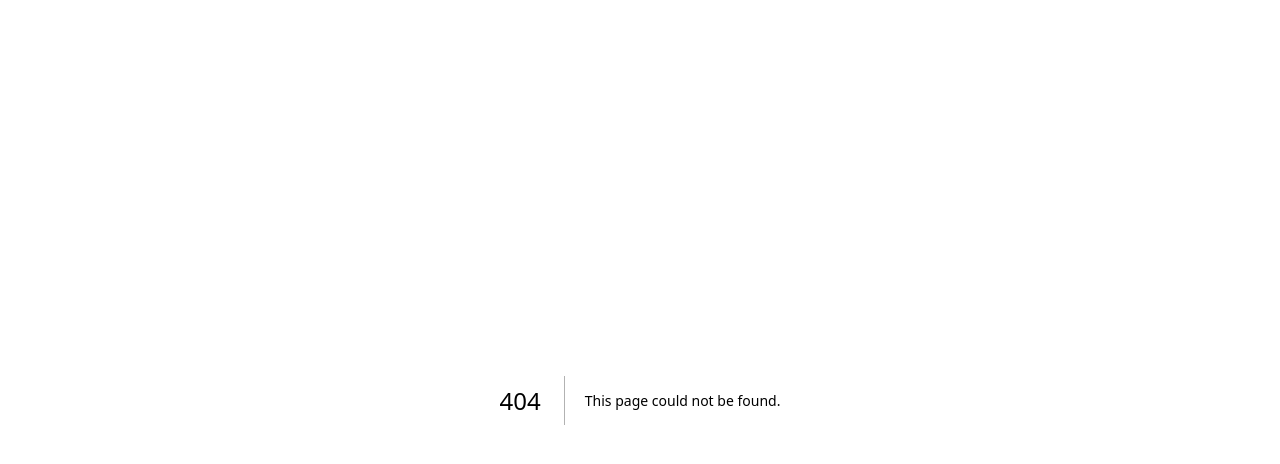
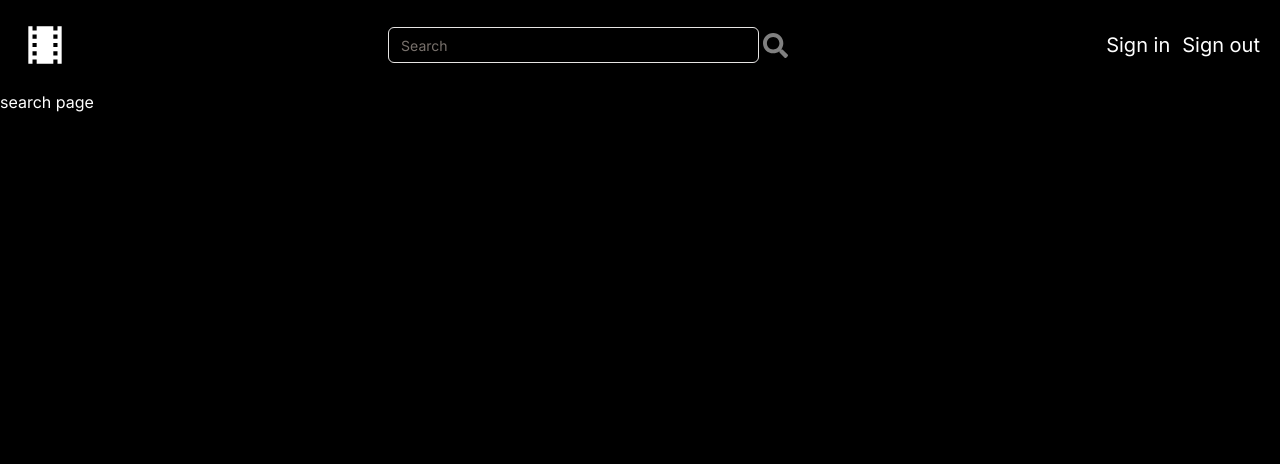
Before and after one commit to gnahc2305/letterbox, a Next.js app: page /1 in a window 1280 px wide. Before the commit this address had no page. Shown: the top 464 px of the page. Built offline with nearby package versions, Linux system fonts and the light colour scheme; no server answers.

Commit message:
create dynamic route for searchg

```diff
--- /dev/null
+++ b/src/app/[query]/page.tsx
@@ -0,0 +1,39 @@
+import React from "react";
+import axios from "axios";
+
+import DashboardNavbar from "@/components/dashboard-navbar";
+
+interface SearchPageProps {
+  params: {
+    query: string;
+  };
+}
+
+const SearchPage: React.FC<SearchPageProps> = async ({ params }) => {
+  const { query } = params;
+
+  const options = {
+    method: "GET",
+    url: `https://imdb207.p.rapidapi.com/title/${query}`,
+    headers: {
+      "X-RapidAPI-Key": process.env.NEXT_PUBLIC_RAPID_API_KEY,
+      "X-RapidAPI-Host": process.env.NEXT_PUBLIC_RAPID_API_HOST,
+    },
+  };
+
+  try {
+    const response = await axios.request(options);
+    console.log(response.data);
+  } catch (error) {
+    console.error(error);
+  }
+
+  return (
+    <div>
+      <DashboardNavbar />
+      search page
+    </div>
+  );
+};
+
+export default SearchPage;
--- a/src/components/searchbar.tsx
+++ b/src/components/searchbar.tsx
@@ -1,15 +1,15 @@
 "use client";
 
 import axios from "axios";
-
 import { useState } from "react";
+import { FaSearch } from "react-icons/fa";
+import { useRouter } from "next/navigation";
 
 import { Input } from "./ui/input";
 
-import { FaSearch } from "react-icons/fa";
-
 const SearchBar = () => {
   const [query, setQuery] = useState("");
+  const router = useRouter();
 
   async function fetchApi(query: string) {
     // format string to URI (%20)
@@ -38,7 +38,8 @@ const SearchBar = () => {
 
   function onSubmit(e: any) {
     e.preventDefault();
-    fetchApi(query);
+    let formattedQuery = encodeURIComponent(query);
+    router.push(`/${formattedQuery}`)
   }
 
   return (
```
Also changed, not shown: src/app/page.tsx (+0 -29 lines).
